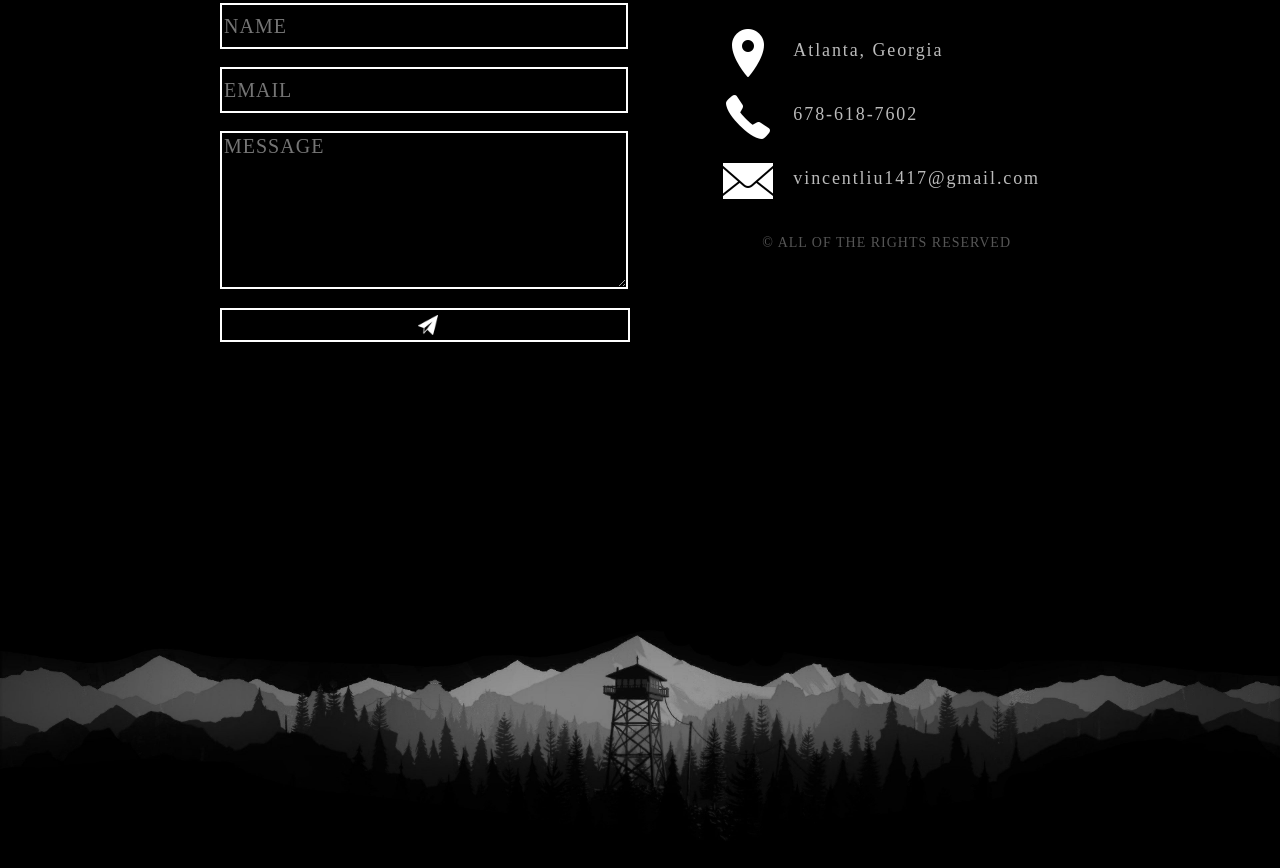
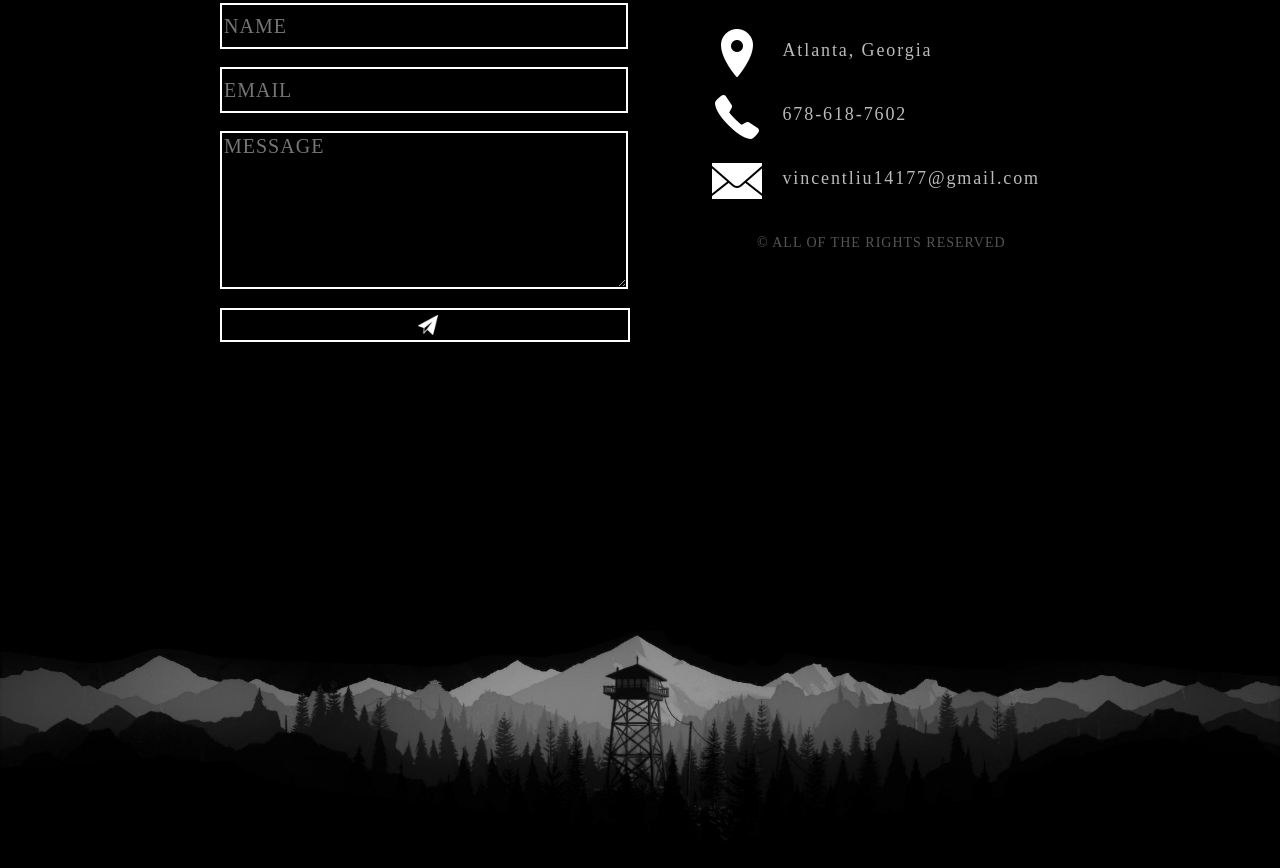
Before and after one commit to VincentLiu1417/VincentLiuCV.github.io, a plain HTML site: page homepage.html in a window 1280 px wide. Shown: the part 7894-8762 px from the top of the page. Drawn offline with Linux system fonts and the light colour scheme; a web font is replaced by a local one.

Commit message:
CHAHGED EMAIL

```diff
--- a/homepage.html
+++ b/homepage.html
@@ -431,7 +431,7 @@
 
             <li class="list-item"><div class="phoneImg"></div><i class="fa fa-phone fa-2x"><span class="contact-text phone"><a href="tel:678-618-7602" title="Give me a call">678-618-7602</a></span></i></li>
 
-            <li class="list-item"><div class="gmailImg"></div><span class="contact-text gmail"><a href="mailto:vincentliu1417@gmail.com" title="Send me an email">vincentliu1417@gmail.com</a></span></i></li>
+            <li class="list-item"><div class="gmailImg"></div><span class="contact-text gmail"><a href="mailto:vincentliu1417@gmail.com" title="Send me an email">vincentliu14177@gmail.com</a></span></i></li>
 
           </ul>
 
```
